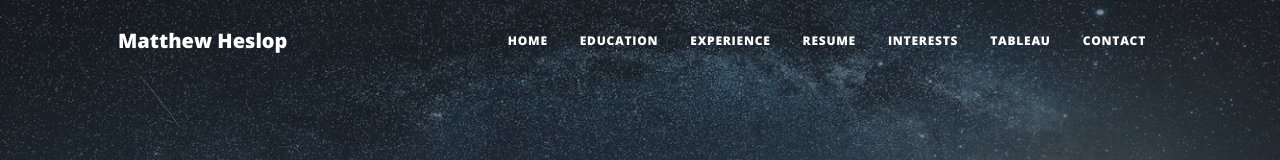
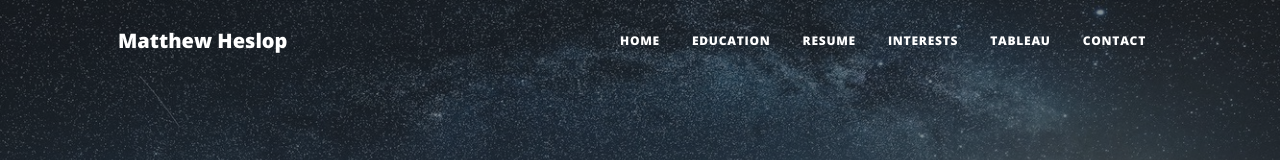
Before and after one commit to mheslop2/Matt-Personal-Website, a plain HTML site: page index.html in a window 1280 px wide. Shown: the top 160 px of the page. Drawn offline with nearby package versions, Linux system fonts and the light colour scheme.

Commit message:
Update index.html

```diff
--- a/index.html
+++ b/index.html
@@ -28,7 +28,7 @@
                     <ul class="navbar-nav ms-auto py-4 py-lg-0">
                         <li class="nav-item"><a class="nav-link px-lg-3 py-3 py-lg-4" href="index.html">Home</a></li>
                         <li class="nav-item"><a class="nav-link px-lg-3 py-3 py-lg-4" href="Education.html">Education</a></li>
-                        <li class="nav-item"><a class="nav-link px-lg-3 py-3 py-lg-4" href="Experience.html">Experience</a></li>
+                        <!--<li class="nav-item"><a class="nav-link px-lg-3 py-3 py-lg-4" href="Experience.html">Experience</a></li>-->
                         <li class="nav-item"><a class="nav-link px-lg-3 py-3 py-lg-4" href="Resume.html">Resume</a></li>
                          <li class="nav-item"><a class="nav-link px-lg-3 py-3 py-lg-4" href="Interests.html">Interests</a></li>
                         <li class="nav-item"><a class="nav-link px-lg-3 py-3 py-lg-4" href="Tableau.html">Tableau</a></li>
```
